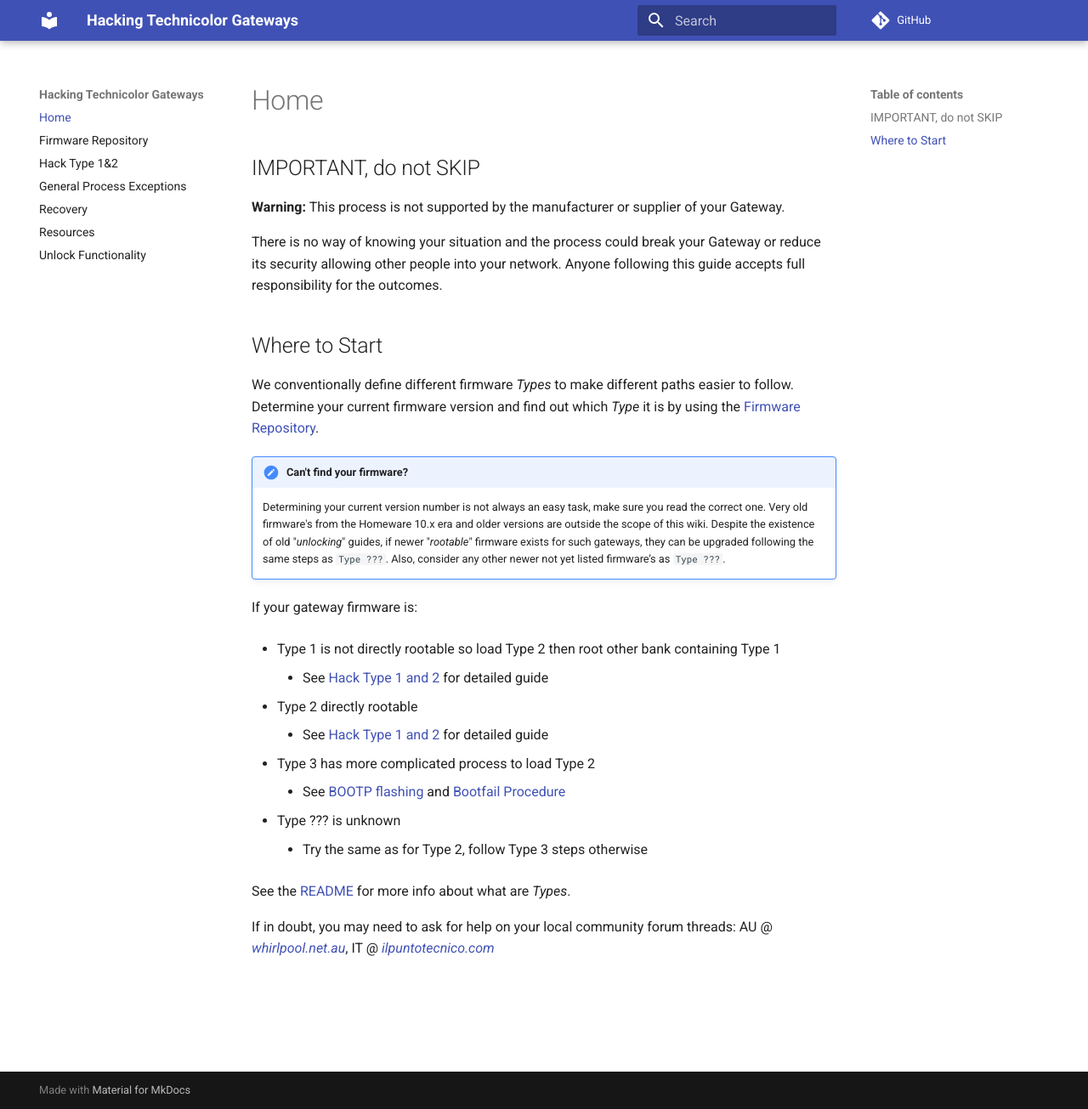
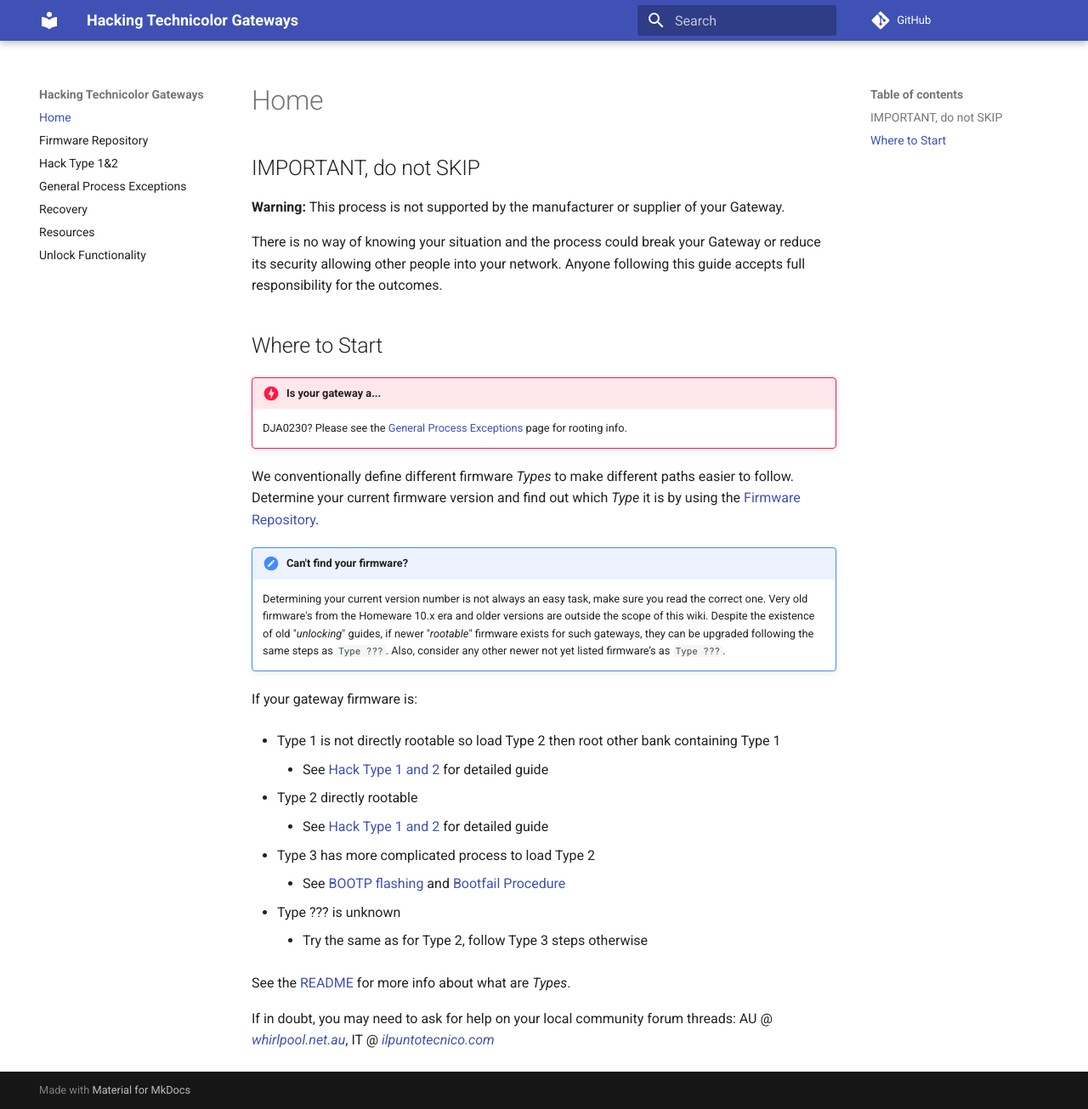
Before and after one commit to hack-technicolor/hack-technicolor, an MkDocs documentation site: the page built from docs/index.md, in a window 1280 px wide and 1305 px high. Shown: the whole window at 85% size. Built offline with MkDocs 1.6.1 and Material for MkDocs 9.7.7, drawn with Linux system fonts in a browser that asks for light colours; comment, search, counter and statistics services are not loaded.

Commit message:
Update with latest instructions

```diff
--- a/docs/index.md
+++ b/docs/index.md
@@ -7,6 +7,8 @@
 There is no way of knowing your situation and the process could break your Gateway or reduce its security allowing other people into your network. Anyone following this guide accepts full responsibility for the outcomes.
 
 ## Where to Start
+!!! danger "Is your gateway a..."
+    DJA0230? Please see the [General Process Exceptions](Hacking%20Exceptions/) page for rooting info.
 
 We conventionally define different firmware *Types* to make different paths easier to follow. Determine your current firmware version and find out which *Type* it is by using the [Firmware Repository](Firmware%20Repository/).
 
```
